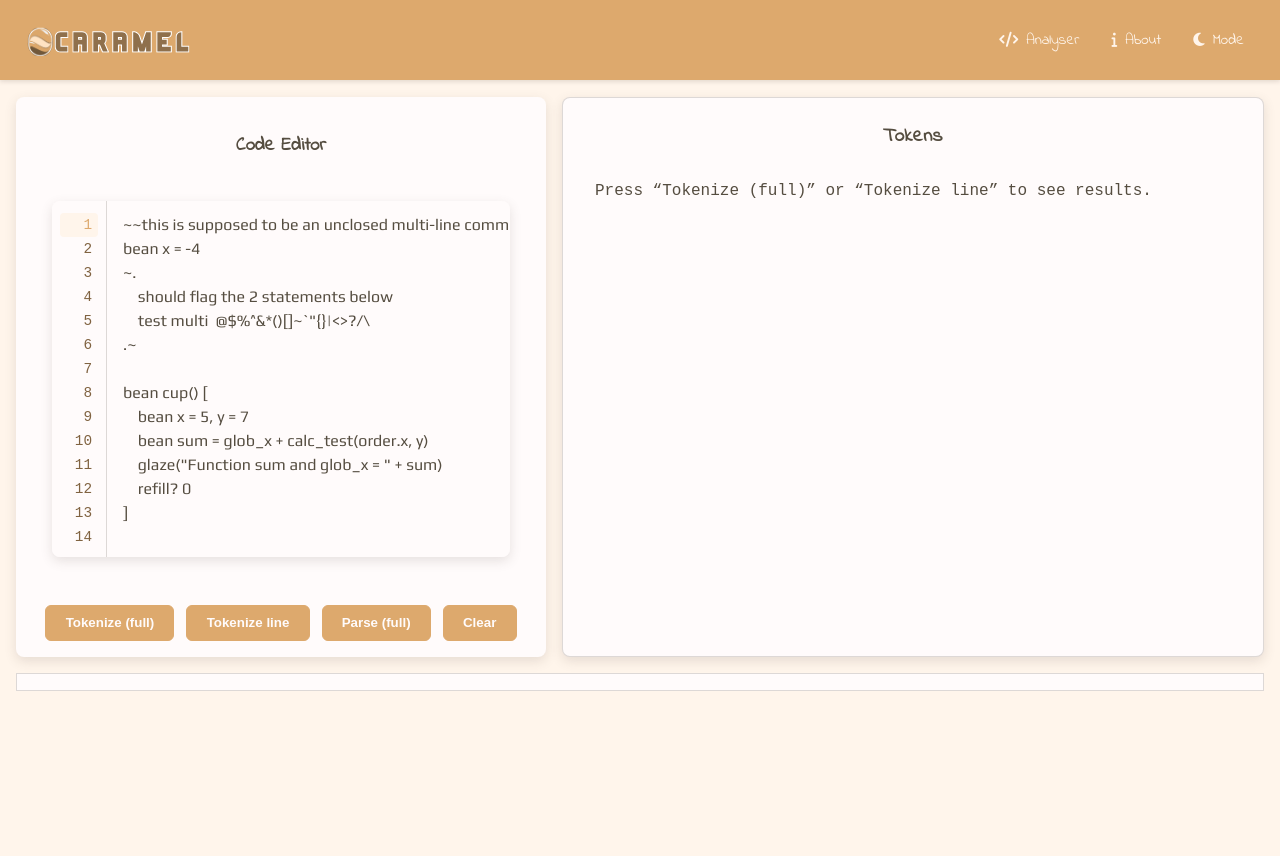
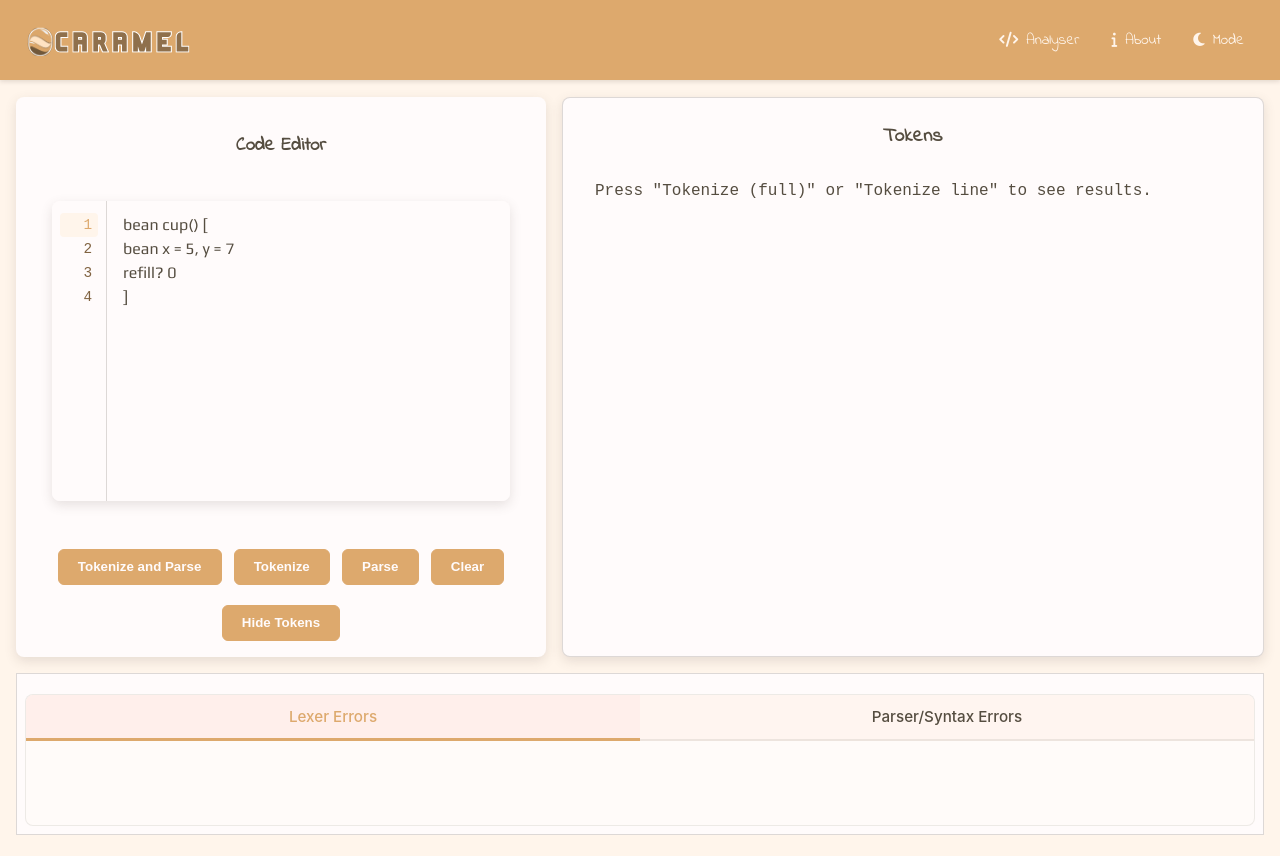
Before and after one commit to EdieBle/codeplay-caramel, a React (Vite) app: page / in a window 1280 px wide. Built offline with nearby package versions, Linux system fonts and the light colour scheme.

Commit message:
Updated Front End and Grammar

```diff
--- a/src/App.jsx
+++ b/src/App.jsx
@@ -3,25 +3,14 @@ import axios from "axios";
 import "./styles.css";
 import NavBar from "./components/NavBar";
 import "./components/NavBar.css";
-import LexerError from "./components/LexerError";
-import SyntaxErrorPanel from "./components/SyntaxErrorPanel";
+import ErrorTabs from "./components/ErrorTabs";
 
 export default function App() {
   const [code, setCode] = useState(
-`~~this is supposed to be an unclosed multi-line comment, but thats the problem of the parser afaik
-bean x = -4
-~.
-    should flag the 2 statements below
-    test multi  @$%^&*()[]~\`"{}|<>?/\\
-.~
-
-bean cup() [
+    `bean cup() [
 bean x = 5, y = 7
-    bean sum = glob_x + calc_test(order.x, y)
-    glaze("Function sum and glob_x = " + sum)
 refill? 0
-]
-`
+]`,
   );
 
   const [tokens, setTokens] = useState([]);
@@ -33,6 +22,7 @@ bean cup() [
   const [lineTokens, setLineTokens] = useState([]);
   const [showLineTokens, setShowLineTokens] = useState(false);
   const [busy, setBusy] = useState(false);
+  const [showTokenTable, setShowTokenTable] = useState(true);
 
   const textareaRef = useRef(null);
   const lineNumbersRef = useRef(null);
@@ -45,8 +35,12 @@ bean cup() [
       const res = await axios.post("http://127.0.0.1:5000/tokenize", { code });
       const result = res.data;
 
-      const errors = result.filter((t) => t.type === "ERROR" || t.type === "LEXICAL_ERROR");
-      const validTokens = result.filter((t) => t.type !== "ERROR" && t.type !== "LEXICAL_ERROR");
+      const errors = result.filter(
+        (t) => t.type === "ERROR" || t.type === "LEXICAL_ERROR",
+      );
+      const validTokens = result.filter(
+        (t) => t.type !== "ERROR" && t.type !== "LEXICAL_ERROR",
+      );
 
       setTokens(validTokens);
       setErrors(errors);
@@ -73,14 +67,20 @@ bean cup() [
       const lines = code.split("\n");
       const lineText = lines[lineIndex] ?? "";
 
-      const res = await axios.post("http://127.0.0.1:5000/tokenize", { code: lineText });
+      const res = await axios.post("http://127.0.0.1:5000/tokenize", {
+        code: lineText,
+      });
       const result = res.data;
 
       const normalized = result.map((t) => ({ ...t, line: lineIndex + 1 }));
 
       // Error handler for the single line
-      const lineErrors = normalized.filter((t) => t.type === "ERROR" || t.type ===  "LEXICAL_ERROR");
-      const validLineTokens = normalized.filter((t) => t.type !== "ERROR" && t.type !== "LEXICAL_ERROR");
+      const lineErrors = normalized.filter(
+        (t) => t.type === "ERROR" || t.type === "LEXICAL_ERROR",
+      );
+      const validLineTokens = normalized.filter(
+        (t) => t.type !== "ERROR" && t.type !== "LEXICAL_ERROR",
+      );
 
       setLineTokens(validLineTokens);
       setErrors(lineErrors);
@@ -95,12 +95,22 @@ bean cup() [
   };
 
   const handleParse = async () => {
+    // Check if there are any lexer errors
+    const hasLexerErrors = errors.some(
+      (e) => e.type === "ERROR" || e.type === "LEXICAL_ERROR",
+    );
+
+    if (hasLexerErrors) {
+      // Don't proceed with parsing if there are lexer errors
+      return;
+    }
+
     setBusy(true);
     try {
       const res = await axios.post("http://127.0.0.1:5000/parse", { code });
       const parserErrors = res.data.errors || [];
 
-    setErrors(parserErrors);      // 👈 feeds SyntaxErrorPanel
+      setErrors(parserErrors); // 👈 feeds SyntaxErrorPanel
       setHasRun(true);
       setHasParsed(true);
     } catch (err) {
@@ -111,14 +121,54 @@ bean cup() [
           message: "Parser service unavailable",
           expected: [],
           line: 0,
-        column: 0
-      }
+          column: 0,
+        },
       ]);
     } finally {
       setBusy(false);
     }
   };
 
+  // Tokenize and Parse together
+  const handleTokenizeAndParse = async () => {
+    setBusy(true);
+    try {
+      // First, tokenize
+      const tokenRes = await axios.post("http://127.0.0.1:5000/tokenize", {
+        code,
+      });
+      const tokenResult = tokenRes.data;
+
+      const lexerErrors = tokenResult.filter(
+        (t) => t.type === "ERROR" || t.type === "LEXICAL_ERROR",
+      );
+      const validTokens = tokenResult.filter(
+        (t) => t.type !== "ERROR" && t.type !== "LEXICAL_ERROR",
+      );
+
+      setTokens(validTokens);
+      setErrors(lexerErrors);
+      setHasRun(true);
+      setShowLineTokens(false);
+      setShowTokens(true);
+
+      // If there are no lexer errors, proceed with parsing
+      if (lexerErrors.length === 0) {
+        const parseRes = await axios.post("http://127.0.0.1:5000/parse", {
+          code,
+        });
+        const parserErrors = parseRes.data.errors || [];
+
+        setErrors(parserErrors);
+        setHasParsed(true);
+      }
+    } catch (err) {
+      console.error("Error contacting backend:", err);
+      setErrors([{ type: "CONNECTION_ERROR", lexeme: "Backend not running" }]);
+    } finally {
+      setBusy(false);
+    }
+  };
 
   // Clear button functions
   const handleClearEditor = () => {
@@ -155,7 +205,6 @@ const handleScroll = () => {
     ln.scrollTop = ta.scrollTop; // keeps numbers aligned while scrolling
   };
 
-
   useEffect(() => {
     updateCurrentLine();
   }, [code]);
@@ -166,16 +215,12 @@ const handleScroll = () => {
 
       {/* Main Content Area: Stacks Top Row and Bottom Row vertically */}
       <div className="main-content">
-
         {/* === TOP ROW === */}
         {/* This row contains the Editor and Tokenizer side-by-side */}
         <div className="layout-row-top">
-
           {/* Left Column: CODE EDITOR */}
           {/* We apply both .editor and our new .layout-flex class */}
-          <div
-            className="editor layout-flex"
-          >
+          <div className="editor layout-flex">
             <h3 className="play-bold">Code Editor</h3>
 
             {/* .editor-container styles are now updated in styles.css */}
@@ -206,7 +251,8 @@ const handleScroll = () => {
                     const ta = textareaRef.current;
                     const start = ta.selectionStart;
                     const end = ta.selectionEnd;
-                    const newValue = code.slice(0, start) + "\t" + code.slice(end);
+                    const newValue =
+                      code.slice(0, start) + "\t" + code.slice(end);
                     setCode(newValue);
                     requestAnimationFrame(() => {
                       ta.selectionStart = ta.selectionEnd = start + 1;
@@ -218,30 +264,57 @@ const handleScroll = () => {
               />
             </div>
 
-
             <div className="tokenize-btn-container">
-                <button className="tokenize-btn" onClick={handleTokenize} disabled={busy}>
-                  {busy ? "Tokenizing..." : "Tokenize (full)"}
+              <button
+                className="tokenize-btn"
+                onClick={handleTokenizeAndParse}
+                disabled={busy}
+              >
+                {busy ? "Processing..." : "Tokenize and Parse"}
               </button>
 
-                <button className="tokenize-btn" onClick={handleTokenizeLine} disabled={busy}>
-                  Tokenize line
+              <button
+                className="tokenize-btn"
+                onClick={handleTokenize}
+                disabled={busy}
+              >
+                {busy ? "Tokenizing..." : "Tokenize"}
               </button>
 
-                <button className="tokenize-btn" onClick={handleParse} disabled={busy}>
-                  Parse (full)
+              <button
+                className="tokenize-btn"
+                onClick={handleParse}
+                disabled={
+                  busy ||
+                  errors.some(
+                    (e) => e.type === "ERROR" || e.type === "LEXICAL_ERROR",
+                  )
+                }
+              >
+                Parse
               </button>
 
-                <button className="tokenize-btn" onClick={handleClearEditor} disabled={busy}>
+              <button
+                className="tokenize-btn"
+                onClick={handleClearEditor}
+                disabled={busy}
+              >
                 Clear
+              </button>
+
+              <button
+                className="tokenize-btn"
+                onClick={() => setShowTokenTable(!showTokenTable)}
+                disabled={busy}
+              >
+                {showTokenTable ? "Hide Tokens" : "Show Tokens"}
               </button>
             </div>
           </div>
 
           {/* Right Column: TOKENS PANEL */}
-          <div
-            className="tokens layout-panel-right"
-          >
+          {showTokenTable && (
+            <div className="tokens layout-panel-right">
               <h3 className="play-bold">Tokens</h3>
 
               {/* NEW: Add a scrollable container FOR THE TABLE ONLY */}
@@ -251,21 +324,20 @@ const handleScroll = () => {
                 ) : hasRun ? (
                   <TokenTable tokens={tokens} />
                 ) : (
-                <p>Press “Tokenize (full)” or “Tokenize line” to see results.</p>
+                  <p>
+                    Press "Tokenize (full)" or "Tokenize line" to see results.
+                  </p>
+                )}
+              </div>
+            </div>
           )}
         </div>
 
+        {/* === BOTTOM ROW === */}
+        {/* This row contains the tabbed error panels */}
+        <div className="layout-panel-bottom">
+          <ErrorTabs errors={errors} hasParsed={hasParsed} hasRun={hasRun} />
         </div>
-
-        </div>
-
-        {/* === BOTTOM ROW === */}
-        {/* This row contains the Lexical Error panel */}
-        <div className="layout-panel-bottom">
-          <LexerError errors={errors} />
-          <SyntaxErrorPanel errors={errors} hasParsed={hasParsed} />
-        </div>
-
       </div>
     </div>
   );
--- /dev/null
+++ b/src/components/ErrorTabs.css
@@ -0,0 +1,116 @@
+.error-tabs-container {
+  display: flex;
+  flex-direction: column;
+  gap: 0;
+  background: #FFFBF9;
+  border-radius: 8px;
+  overflow: hidden;
+  border: 1px solid rgba(85, 77, 64, 0.1);
+  margin-top: 0.75rem;
+}
+
+/* Tab Navigation */
+.error-tabs-nav {
+  display: flex;
+  gap: 0;
+  background: #FFF5F0;
+  border-bottom: 2px solid rgba(85, 77, 64, 0.1);
+  padding: 0;
+}
+
+.error-tab-btn {
+  flex: 1;
+  padding: 0.75rem 1rem;
+  border: none;
+  background: transparent;
+  cursor: pointer;
+  font-family: -apple-system, BlinkMacSystemFont, "Segoe UI", "Roboto", sans-serif;
+  font-size: 0.95rem;
+  font-weight: 500;
+  color: #554d40;
+  transition: all 0.2s ease;
+  display: flex;
+  align-items: center;
+  justify-content: center;
+  gap: 0.5rem;
+  border-bottom: 3px solid transparent;
+  margin-bottom: -2px;
+  position: relative;
+}
+
+.error-tab-btn:hover {
+  background: rgba(85, 77, 64, 0.05);
+  color: #3d3a36;
+}
+
+.error-tab-btn.active {
+  color: #DDA96D;
+  border-bottom-color: #DDA96D;
+  background: rgba(241, 76, 76, 0.03);
+}
+
+.error-tab-label {
+  white-space: nowrap;
+}
+
+.error-tab-badge {
+  display: inline-flex;
+  align-items: center;
+  justify-content: center;
+  min-width: 1.5rem;
+  height: 1.5rem;
+  padding: 0 0.4rem;
+  background: #C53030;
+  color: white;
+  border-radius: 50%;
+  font-size: 0.75rem;
+  font-weight: 700;
+}
+
+.error-tab-btn.active .error-tab-badge {
+  background: #9B2C2C;
+}
+
+/* Tab Content */
+.error-tabs-content {
+  padding: 0.75rem 1rem;
+  min-height: 60px;
+}
+
+.error-tab-pane {
+  animation: fadeIn 0.2s ease;
+}
+
+@keyframes fadeIn {
+  from {
+    opacity: 0;
+    transform: translateY(-5px);
+  }
+  to {
+    opacity: 1;
+    transform: translateY(0);
+  }
+}
+
+/* Ensure error panels inside tabs don't have extra margins */
+.error-tab-pane .lexer-error,
+.error-tab-pane .syntax-error,
+.error-tab-pane .syntax-success {
+  margin-top: 0;
+}
+
+/* Responsive design */
+@media (max-width: 768px) {
+  .error-tab-btn {
+    font-size: 0.85rem;
+    padding: 0.6rem 0.75rem;
+  }
+
+  .error-tab-label {
+    display: none;
+  }
+
+  .error-tab-btn {
+    justify-content: center;
+  }
+}
--- /dev/null
+++ b/src/components/ErrorTabs.jsx
@@ -0,0 +1,65 @@
+import React, { useState, useEffect } from "react";
+import "./ErrorTabs.css";
+import LexerError from "./LexerError";
+import SyntaxErrorPanel from "./SyntaxErrorPanel";
+
+export default function ErrorTabs({ errors, hasParsed, hasRun }) {
+  const [activeTab, setActiveTab] = useState("lexer");
+
+  // Reset to lexer tab when errors change
+  useEffect(() => {
+    setActiveTab("lexer");
+  }, [errors]);
+
+  // Count errors by type
+  const lexerErrorCount = errors
+    ? errors.filter((e) => e.type === "ERROR" || e.type === "LEXICAL_ERROR")
+        .length
+    : 0;
+
+  const syntaxErrorCount = errors
+    ? errors.filter((e) => e.type === "SYNTAX_ERROR").length
+    : 0;
+
+  return (
+    <div className="error-tabs-container">
+      {/* Tab Navigation */}
+      <div className="error-tabs-nav">
+        <button
+          className={`error-tab-btn ${activeTab === "lexer" ? "active" : ""}`}
+          onClick={() => setActiveTab("lexer")}
+        >
+          <span className="error-tab-label">Lexer Errors</span>
+          {lexerErrorCount > 0 && (
+            <span className="error-tab-badge">{lexerErrorCount}</span>
+          )}
+        </button>
+
+        <button
+          className={`error-tab-btn ${activeTab === "parser" ? "active" : ""}`}
+          onClick={() => setActiveTab("parser")}
+        >
+          <span className="error-tab-label">Parser/Syntax Errors</span>
+          {syntaxErrorCount > 0 && (
+            <span className="error-tab-badge">{syntaxErrorCount}</span>
+          )}
+        </button>
+      </div>
+
+      {/* Tab Content */}
+      <div className="error-tabs-content">
+        {activeTab === "lexer" && (
+          <div className="error-tab-pane">
+            <LexerError errors={errors} hasRun={hasRun} />
+          </div>
+        )}
+
+        {activeTab === "parser" && (
+          <div className="error-tab-pane">
+            <SyntaxErrorPanel errors={errors} hasParsed={hasParsed} />
+          </div>
+        )}
+      </div>
+    </div>
+  );
+}
--- a/src/components/LexerError.css
+++ b/src/components/LexerError.css
@@ -1,7 +1,7 @@
 .lexer-error {
-  background: #FFF5F5; /* Light red/pink background */
+  background: #fff5f5; /* Light red/pink background */
   border: 1px solid rgba(241, 76, 76, 0.3); /* Red border */
-  color: #B33A3A; /* Dark red text for contrast */
+  color: #b33a3a; /* Dark red text for contrast */
   padding: 0.75rem 1rem;
   border-radius: 8px;
   margin-top: 0.75rem;
@@ -23,18 +23,18 @@
 
 .lexer-error__title {
   font-weight: 700;
-  color: #C53030; /* Strong, dark red title */
+  color: #c53030; /* Strong, dark red title */
 }
 
 .lexer-error__summary {
   font-size: 0.85rem;
-  color: #B33A3A; /* Dark red text */
+  color: #b33a3a; /* Dark red text */
 }
 
 .lexer-error__copy {
   background: transparent;
   border: 1px solid rgba(197, 48, 48, 0.3); /* Dark red border */
-  color: #C53030; /* Dark red text */
+  color: #c53030; /* Dark red text */
   padding: 0.25rem 0.5rem;
   border-radius: 6px;
   cursor: pointer;
@@ -62,7 +62,7 @@
 /* Top line: LEXICAL ERROR: + optional message */
 .lexer-error__type-line {
   font-weight: 700;
-  color: #C53030; /* Strong dark red */
+  color: #c53030; /* Strong dark red */
   letter-spacing: 0.5px;
   margin-bottom: 0.35rem;
 }
@@ -72,7 +72,7 @@
   display: flex;
   justify-content: space-between;
   align-items: center;
-  background: #FFF5EB; /* Secondary Light bg from your palette */
+  background: #fff5eb; /* Secondary Light bg from your palette */
   border-radius: 5px;
   padding: 0.25rem 0.6rem;
 }
@@ -95,10 +95,43 @@
   text-align: right;
 }
 .lexer-error__footer a {
-  color: #C53030; /* Strong red link */
+  color: #c53030; /* Strong red link */
   text-decoration: none;
   font-weight: 600;
 }
 .lexer-error__footer a:hover {
   text-decoration: underline;
 }
+
+/* Success state for lexer (mirrors syntax-success styling) */
+.lexer-success {
+  background: #f0fff4;
+  border: 1px solid rgba(34, 197, 94, 0.35);
+  color: #166534;
+  padding: 0.75rem 1rem;
+  border-radius: 8px;
+  margin-top: 0.75rem;
+  box-shadow: 0 4px 10px rgba(34, 197, 94, 0.1);
+  font-family: "JetBrains Mono", monospace;
+}
+
+.lexer-success__header {
+  display: flex;
+  align-items: center;
+  gap: 0.75rem;
+}
+
+.lexer-success__icon {
+  font-size: 1.2rem;
+  margin-right: 0.25rem;
+}
+
+.lexer-success__title {
+  font-weight: 700;
+  color: #166534;
+}
+
+.lexer-success__summary {
+  font-size: 0.85rem;
+  color: #166534;
+}
--- a/src/components/LexerError.jsx
+++ b/src/components/LexerError.jsx
@@ -1,7 +1,7 @@
-import React, { useState, useEffect } from 'react'; // Import useState and useEffect
-import './LexerError.css';
+import React, { useState, useEffect } from "react"; // Import useState and useEffect
+import "./LexerError.css";
 
-export default function LexerError({ errors }) {
+export default function LexerError({ errors, hasRun }) {
   // --- STATE ---
   // State to track if the "Copy" button has been clicked
   const [isCopied, setIsCopied] = useState(false);
@@ -9,7 +9,9 @@ export default function LexerError({ errors }) {
   // --- FILTER ---
   // Filter for relevant errors
   // We do this early so we can return null if there are no errors to show.
-  const errs = errors ? errors.filter(e => e.type === "ERROR" || e.type === "LEXICAL_ERROR") : [];
+  const errs = errors
+    ? errors.filter((e) => e.type === "ERROR" || e.type === "LEXICAL_ERROR")
+    : [];
 
   // --- EFFECT ---
   // This effect runs every time the 'errors' prop changes.
@@ -23,7 +25,8 @@ export default function LexerError({ errors }) {
   const handleCopyClick = () => {
     if (!navigator.clipboard) return; // Safety check for older browsers
 
-    navigator.clipboard.writeText(JSON.stringify(errs, null, 2))
+    navigator.clipboard
+      .writeText(JSON.stringify(errs, null, 2))
       .then(() => {
         setIsCopied(true); // Set text to "Copied!"
 
@@ -32,23 +35,45 @@ export default function LexerError({ errors }) {
           setIsCopied(false);
         }, 2000);
       })
-      .catch(err => {
-        console.error('Failed to copy errors: ', err);
+      .catch((err) => {
+        console.error("Failed to copy errors: ", err);
         // You could add an error state here if you wanted
       });
   };
 
   // --- RENDER ---
-  // If there are no *filtered* errors, don't render the component
-  if (errs.length === 0) return null;
+  // If there are no *filtered* errors, show success only if lexer ran
+  if (errs.length === 0) {
+    if (hasRun) {
+      return (
+        <div className="lexer-success" role="status" aria-live="polite">
+          <div className="lexer-success__header">
+            <span className="lexer-success__icon">✅</span>
+            <div>
+              <div className="lexer-success__title">Lexing Successful</div>
+              <div className="lexer-success__summary">
+                No lexical errors found
+              </div>
+            </div>
+          </div>
+        </div>
+      );
+    }
+
+    return null;
+  }
 
   return (
     <div className="lexer-error" role="alert" aria-live="polite">
       <div className="lexer-error__header">
         <span className="lexer-error__icon">⚠️</span>
         <div>
-          <div className="lexer-error__title">Lexical error{errs.length > 1 ? 's' : ''}</div>
-          <div className="lexer-error__summary">{errs.length} problem{errs.length > 1 ? 's' : ''} found</div>
+          <div className="lexer-error__title">
+            Lexical error{errs.length > 1 ? "s" : ""}
+          </div>
+          <div className="lexer-error__summary">
+            {errs.length} problem{errs.length > 1 ? "s" : ""} found
+          </div>
         </div>
 
         {/* --- UPDATED BUTTON --- */}
@@ -56,9 +81,11 @@ export default function LexerError({ errors }) {
           className="lexer-error__copy"
           onClick={handleCopyClick}
           aria-label="Copy error details"
-          disabled={isCopied} /* Optional: prevent re-clicking while "Copied!" */
+          disabled={
+            isCopied
+          } /* Optional: prevent re-clicking while "Copied!" */
         >
-          {isCopied ? 'Copied!' : 'Copy'}
+          {isCopied ? "Copied!" : "Copy"}
         </button>
       </div>
 
```
Also changed, not shown: src/components/SyntaxError.css (deleted), src/components/SyntaxError.jsx (deleted), 1 other file (tests, documents, lock files or other folders). Lines whose indentation alone changed are shown as unchanged.
